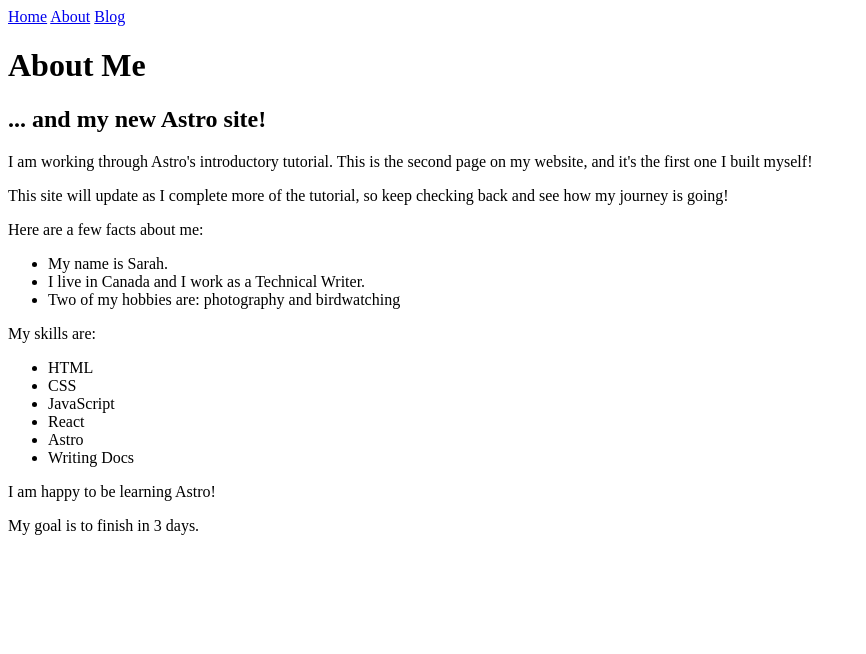
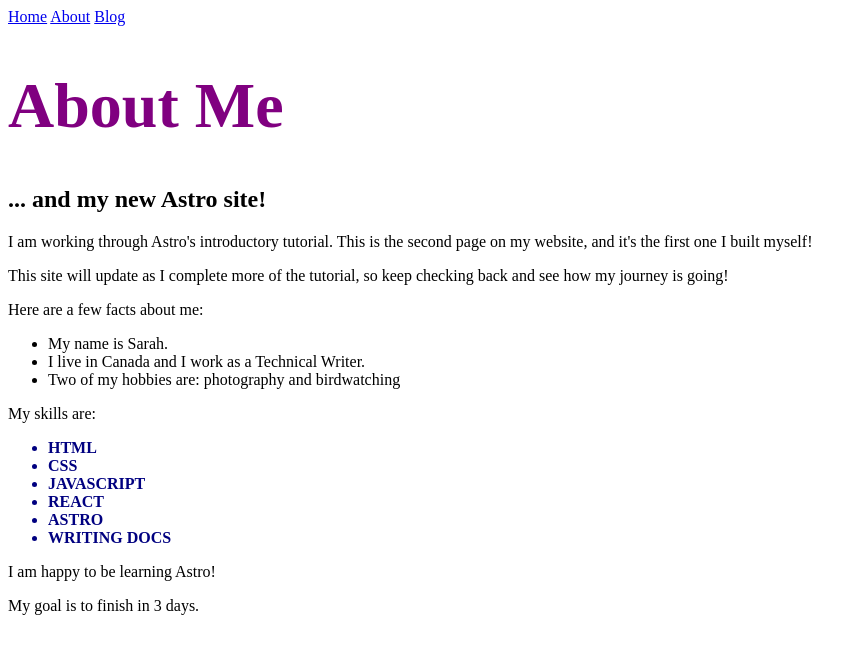
Before and after one commit to hakudevtw/play-projects, an Astro site in the folder apps/astro_doc-tutorial/: page /about in a window 1280 px wide. Shown: the whole page, without its empty margins (0-866 px from the left). Built offline with nearby package versions, Linux system fonts and the light colour scheme; Astro itself is replaced by a stand-in of ours.

Commit message:
feat: add styles to about page

```diff
--- a/apps/astro_doc-tutorial/src/pages/about.astro
+++ b/apps/astro_doc-tutorial/src/pages/about.astro
@@ -13,6 +13,10 @@
 const happy = true;
 const finished = false;
 const goal = 3;
+
+const skillColor = "navy";
+const fontWeight = "bold";
+const textCase = "uppercase";
 ---
 
 <html lang="en">
@@ -22,6 +26,19 @@
     <meta name="viewport" content="width=device-width" />
     <meta name="generator" content={Astro.generator} />
     <title>{pageTitle}</title>
+    <style define:vars={{ skillColor, fontWeight, textCase }}>
+      h1 {
+        color: purple;
+        font-size: 4rem;
+      }
+
+      .skill {
+        color: var(--skillColor);
+        font-weight: var(--fontWeight);
+        text-transform: var(--textCase);
+        font-weight: bold;
+      }
+    </style>
   </head>
   <body>
     <a href="/">Home</a>
@@ -52,7 +69,7 @@
     </ul>
     <p>My skills are:</p>
     <ul>
-      {skills.map((skill) => <li>{skill}</li>)}
+      {skills.map((skill) => <li class="skill">{skill}</li>)}
     </ul>
     {happy && <p>I am happy to be learning Astro!</p>}
 
```
